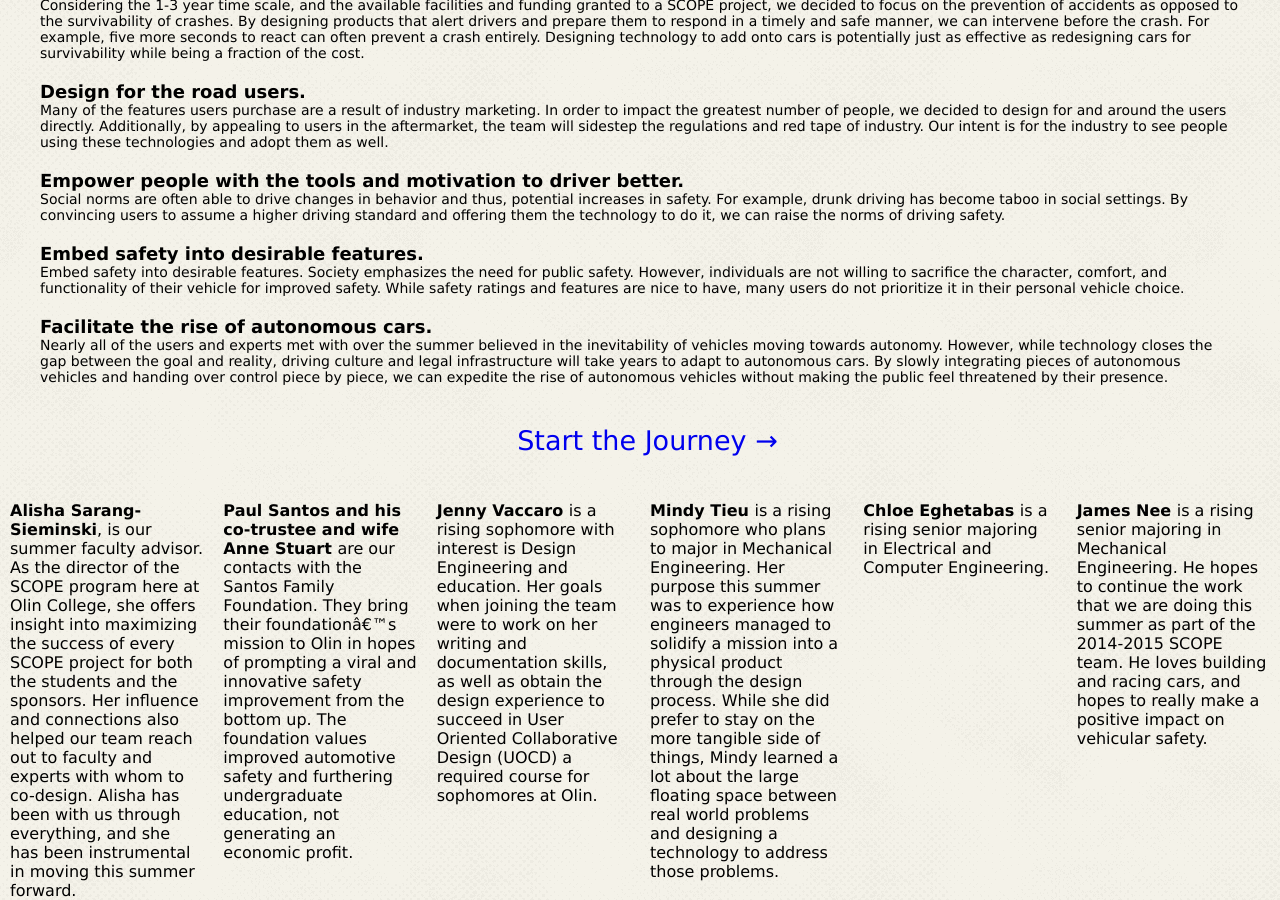
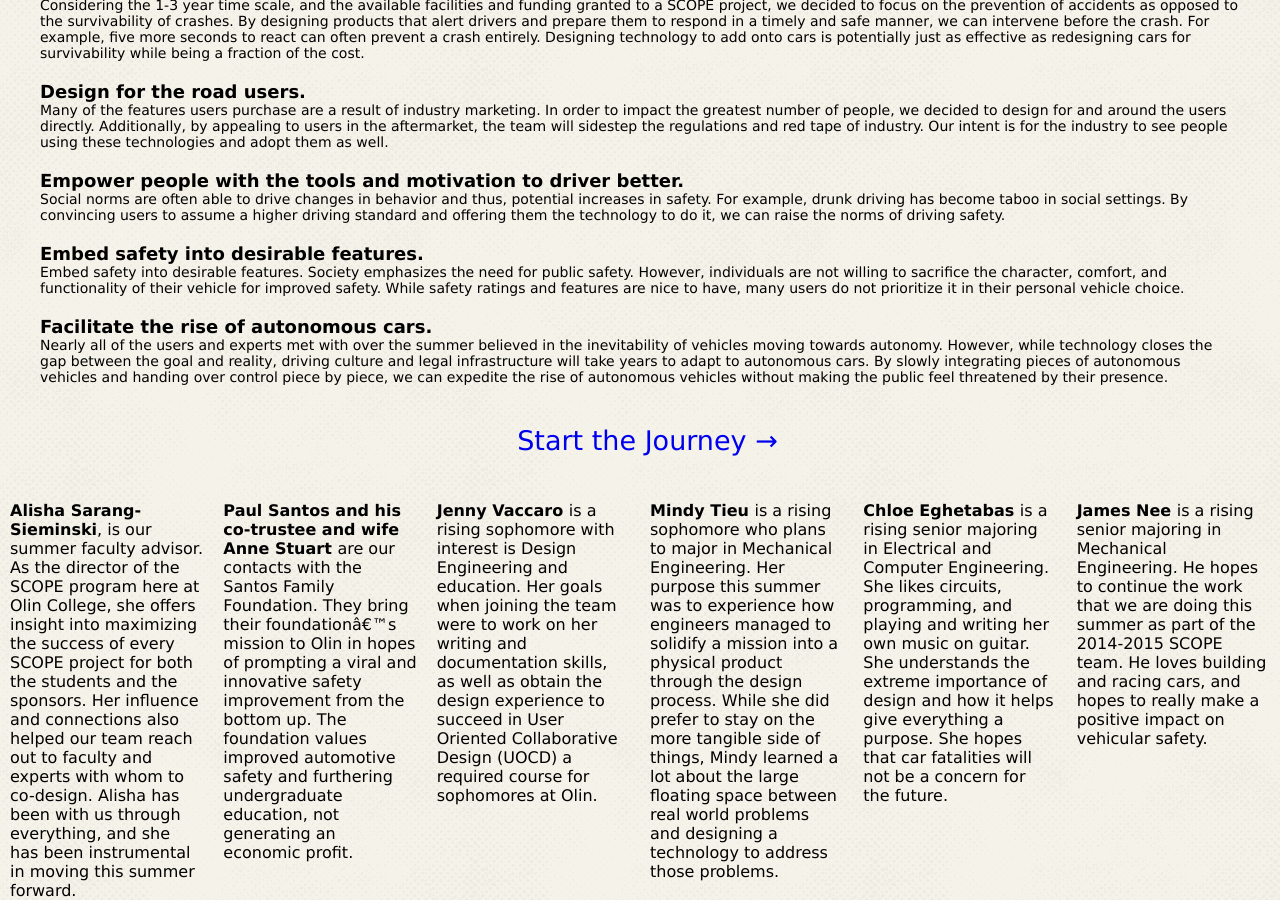
Before and after one commit to SantosFoundationSCOPE/SantosFoundationSCOPE.github.io, a Jekyll site: the page built from index.html, in a window 1280 px wide and 900 px high, scrolled down 628 px. Built offline with Jekyll 4.4.1, drawn with Linux system fonts in a browser that asks for light colours; nearby versions of some CDN libraries.

Commit message:
added my bio

```diff
--- a/index.html
+++ b/index.html
@@ -62,7 +62,7 @@ layout: default
     <b>Mindy Tieu </b> is a rising sophomore who plans to major in Mechanical Engineering. Her purpose this summer was to experience how engineers managed to solidify a mission into a physical product through the design process. While she did prefer to stay on the more tangible side of things, Mindy learned a lot about the large floating space between real world problems and designing a technology to address those problems.
     </div>
     <div class="member">
-    <b>Chloe Eghetabas </b> is a rising senior majoring in Electrical and Computer Engineering.
+    <b>Chloe Eghetabas </b> is a rising senior majoring in Electrical and Computer Engineering. She likes circuits, programming, and playing and writing her own music on guitar. She understands the extreme importance of design and how it helps give everything a purpose. She hopes that car fatalities will not be a concern for the future.
     </div>
     <div class="member">
     <b>James Nee </b>is a rising senior majoring in Mechanical Engineering. He hopes to continue the work that we are doing this summer as part of the 2014-2015 SCOPE team. He loves building and racing cars, and hopes to really make a positive impact on vehicular safety.
```
